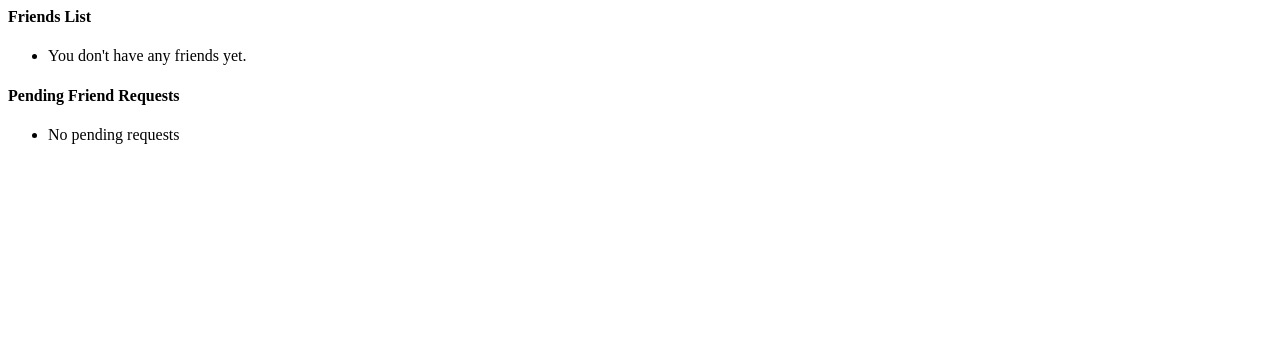
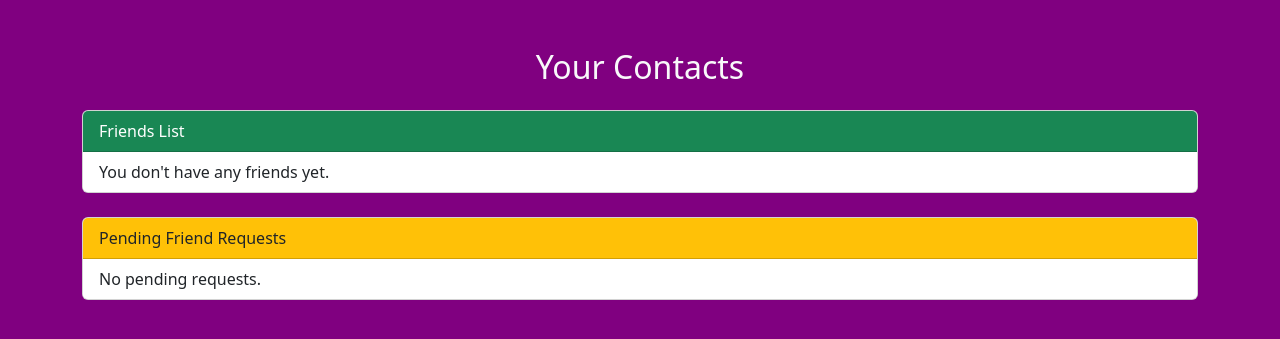
Before and after one commit to GabrielG95/CSE412Final_Project, a Django app: page /contacts/ in a window 1280 px wide. Shown: the top 339 px of the page. Run offline with Django 4.2, Linux system fonts and the light colour scheme; the visitor is signed in with stand-in values (Sample User, id 1); data comes from the database, SQL or seed files in the repository; data that the repository does not hold is empty.

Commit message:
Added bootstrap to contacts view

```diff
--- a/messaging_app/chat/templates/chat/contacts.html
+++ b/messaging_app/chat/templates/chat/contacts.html
@@ -1,25 +1,52 @@
-<h4 class="text-light mt-4">Friends List</h4>
-<ul class="list-group">
+<!DOCTYPE html>
+{% load static %}
+<html>
+<head>
+    <title>Contacts</title>
+    <link rel="stylesheet" href="{% static 'chat/main.css' %}">
+    <link href="https://cdn.jsdelivr.net/npm/bootstrap@5.3.0/dist/css/bootstrap.min.css" rel="stylesheet">
+</head>
+<body style="background-color: #800080;">
+    <div class="container mt-5">
+        <h2 class="text-center text-light mb-4">Your Contacts</h2>
+
+        <!-- Friends List -->
+         <div class="card mb-4">
+            <div class="card-header bg-success text-white">
+                Friends List
+            </div>
+            <ul class="list-group list-group-flush">
                 {% for friend in friends %}
                     <li class="list-group-item">
-            {{ friend.username }}
+                        <i class="bi bi-person-fill text-success me-2"></i> {{ friend.username }}
                     </li>
                 {% empty %}
                     <li class="list-group-item">You don't have any friends yet.</li>
                 {% endfor %}
             </ul>
+         </div>
 
-<h4 class="text-light mt-4">Pending Friend Requests</h4>
-<ul class="list-group">
+         <!-- Pending Friend Requests-->
+          <div class="card">
+            <div class="card-header bg-warning text-dark">
+                Pending Friend Requests
+            </div>
+            <ul class="list-group list-group-flush">
                 {% for request in pending_requests %}
                     <li class="list-group-item d-flex justify-content-between align-items-center">
-            {{ request.from_user.username }}
-            <div>
-                <a href="{% url 'respond-friend-request' request.id 'accept' %}" class="btn btn-success btn-sm">Accept</a>
-                <a href="{% url 'respond-friend-request' request.id 'decline' %}" class="btn btn-danger btn-sm">Decline</a>
+                        <span><i class="bi bi-person-dash me-2"></i>{{ request.from_user.username }}</span>
+                        <div class="btn-group">
+                            <a href="{% url 'respond-friend-request' request.id 'accept' %}" class="btn btn-sm btn-success">Accept</a>
+                            <a href="{% url 'respond-friend-request' request.id 'decline' %}" class="btn btn-sm btn-danger">Decline</a>
                         </div>
                     </li>
                 {% empty %}
-            <li class="list-group-item">No pending requests</li>
+                    <li class="list-group-item">No pending requests.</li>
                 {% endfor %}
             </ul>
+          </div>
+        </div>
+
+        <script scr="https://cdn.jsdelivr.net/npm/bootstrap-icons@1.10.5/font/bootstrap-icons.js"></script>
+</body>
+</html>
```
Lines whose indentation alone changed are shown as unchanged.
